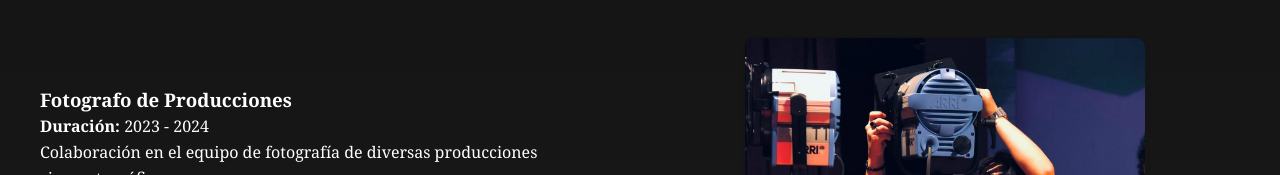
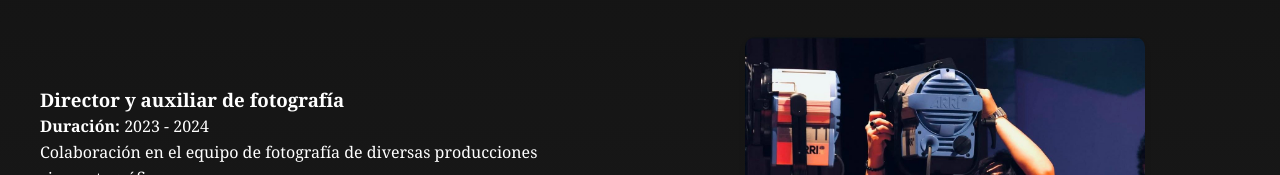
Before and after one commit to VennusAmery/DanielRuiz, a plain HTML site: page index.html in a window 1280 px wide. Shown: the part 1837-2012 px from the top of the page. Drawn offline with Linux system fonts and the light colour scheme.

Commit message:
Actualizar index.html

```diff
--- a/index.html
+++ b/index.html
@@ -105,7 +105,7 @@
 
         <div class="experience-item">
             <div class="experience-text">
-                <h3>Fotografo de Producciones</h3>
+                <h3>Director y auxiliar de fotografía</h3>
                 <p><strong>Duración:</strong> 2023 - 2024 </p>
                 <p>Colaboración en el equipo de fotografía de diversas producciones cinematográficas. <br>
                     Trabajo enfocado en capturar la narrativa visual de los proyectos, destacando sus
```
